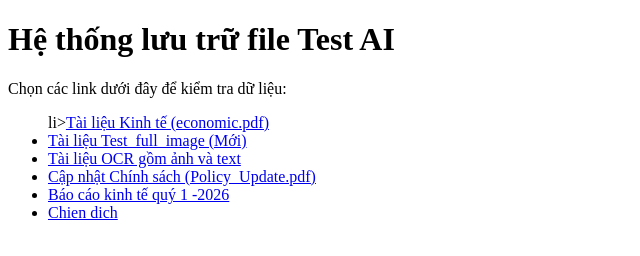
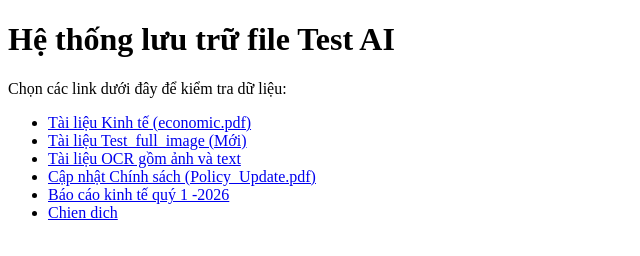
Before and after one commit to hiendo1-a11y/ai-test-data, a plain HTML site: page index.html in a window 1280 px wide. Shown: the full height of the page, 0-640 px from the left. Drawn offline with Linux system fonts and the light colour scheme.

Commit message:
Update index.html

```diff
--- a/index.html
+++ b/index.html
@@ -8,7 +8,7 @@
     <h1>Hệ thống lưu trữ file Test AI</h1>
     <p>Chọn các link dưới đây để kiểm tra dữ liệu:</p>
     <ul>
-        li><a href="economic.pdf">Tài liệu Kinh tế (economic.pdf)</a></li>
+        <li><a href="economic.pdf">Tài liệu Kinh tế (economic.pdf)</a></li>
 
         <li><a href="Test_full_image.pdf"> Tài liệu Test_full_image (Mới)</a></li>
 
```
